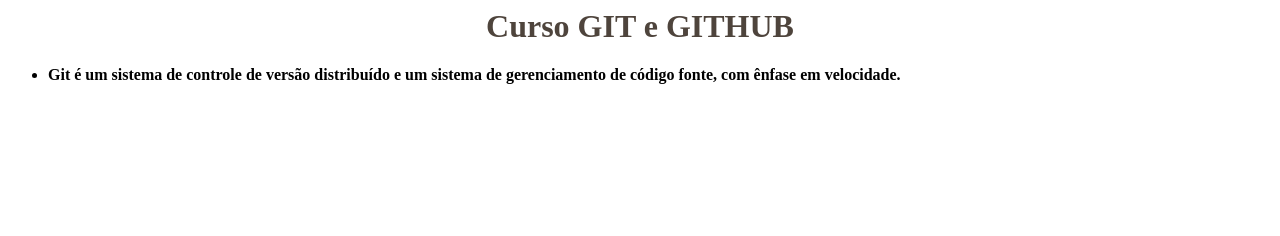
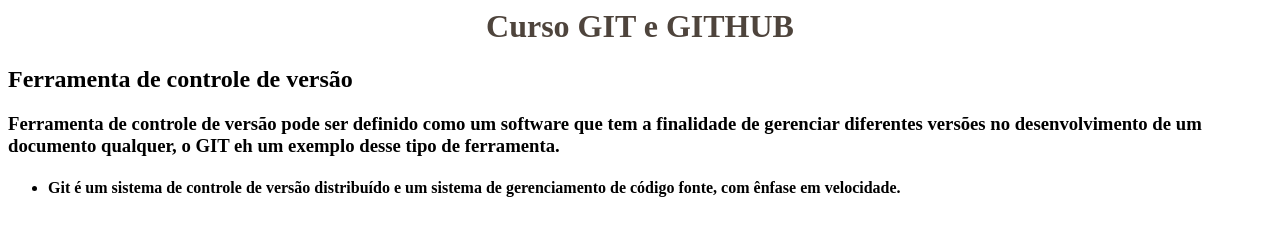
Before and after one commit to JuliaGabrich/projeto-curso-git, a plain HTML site: page index.html in a window 1280 px wide. Drawn offline with Linux system fonts and the light colour scheme.

Commit message:
Alterando definicao sobre GIT

```diff
--- a/index.html
+++ b/index.html
@@ -13,10 +13,12 @@
     </head>
     <body>
         <h1>Curso GIT e GITHUB</h1>
+
+        <h2>Ferramenta de controle de versão </h2>
+
+        <h3>Ferramenta de controle de versão pode ser definido como um software que tem a finalidade de gerenciar diferentes versões no desenvolvimento de um documento qualquer, o GIT eh um exemplo desse tipo de ferramenta. </h3>
         <ul>
-            <li>
-                <h4>Git é um sistema de controle de versão distribuído e um sistema de gerenciamento de código fonte, com ênfase em velocidade. </h4>
-            </li>
+            <li><h4>Git é um sistema de controle de versão distribuído e um sistema de gerenciamento de código fonte, com ênfase em velocidade. </h4></li>
         </ul>
     </body>
     <footer>
```
